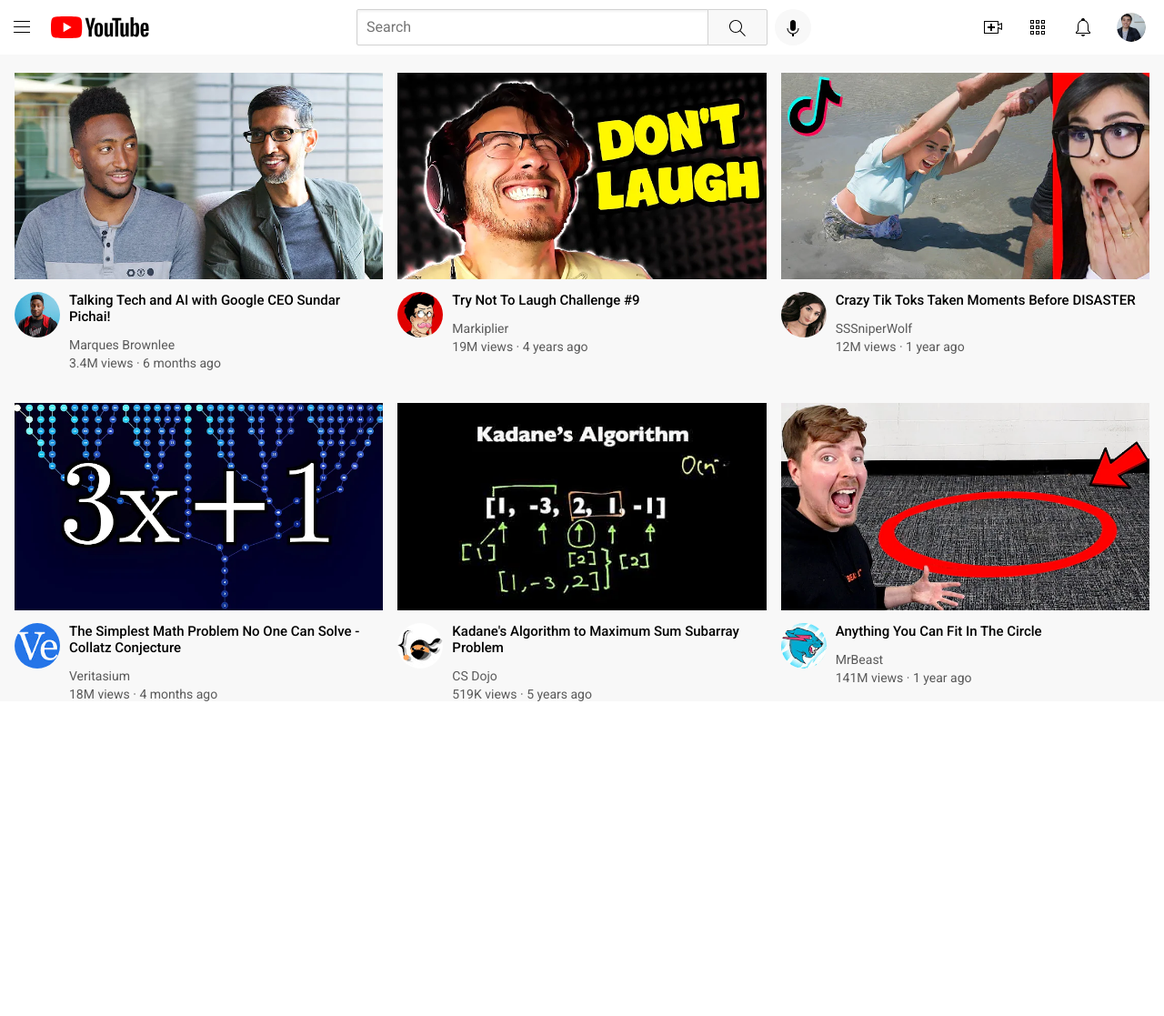
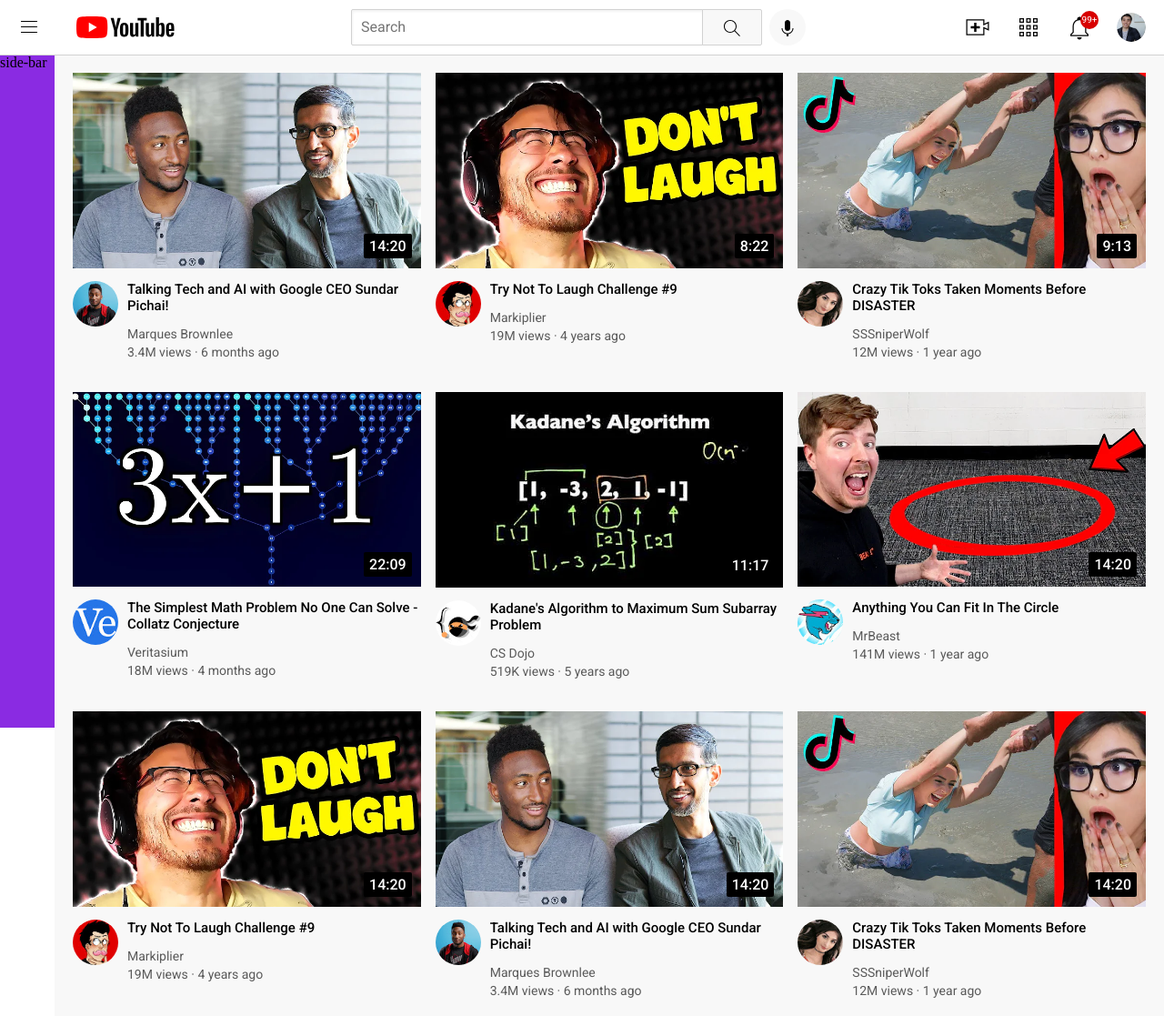
Before and after one commit to riad-safowan/html-css, a plain HTML site: page youtube-demo/youtube.html in a window 1280 px wide. Shown: the whole page at 91% size. Before the commit the page ends 800 px from the top, so only its background shows below. Drawn offline with Linux system fonts and the light colour scheme.

Commit message:
positions

```diff
--- /dev/null
+++ b/basic-html-css/CSS/position.css
@@ -0,0 +1,62 @@
+.nav-bar {
+  background-color: black;
+  color: white;
+  text-align: center;
+  position: fixed;
+  top: 0;
+  left: 0;
+  right: 0;
+  margin: 0;
+  height: 100px;
+  z-index: 1;
+}
+.side-bar {
+  background-color: rgb(96, 31, 182);
+  color: white;
+  position: fixed;
+  top: 100px;
+  left: 0;
+  bottom: 0;
+  margin: 0;
+  padding-top: 300px;
+  width: 100px;
+}
+body{
+    margin-top: 110px;
+    margin-left: 110px;
+}
+.d1 {
+  position: relative;
+  background-color: lightblue;
+  height: 200px;
+  width: 200px;
+}
+.d2 {
+  background-color: lightpink;
+  height: 2000px;
+  width: 200px;
+}
+.abs{
+  position: absolute;
+  background-color: red;
+  color: white;
+  right: 200px;
+  top: 200px;
+}
+.close-d1{
+  position: absolute;
+  top: 0;
+  right: 0;
+  color: red;
+  z-index: 1;
+}
+.time{
+  position: absolute;
+  bottom: 10px;
+  right: 10px;
+  margin: 0px;
+  color: white;
+  background-color: black;
+  padding: 3px;
+  border-radius: 3px;
+}
--- a/youtube-demo/styles/header.css
+++ b/youtube-demo/styles/header.css
@@ -5,20 +5,30 @@
   justify-content: space-between;
   background-color: white;
   align-items: center;
+  position: fixed;
+  top: 0;
+  left: 0;
+  right: 0;
+  margin: 0;
+  border-width: 0;
+  border-bottom-width: 1px;
+  border-color: rgb(210, 210, 210);
+  border-style: solid;
+  z-index: 5;
 }
 
 .left-section {
   display: flex;
   align-items: center;
   height: 100%;
+  margin-left: 10px;
 }
 .header-menu {
   height: 24px;
-  margin-left: 12px;
+  margin-left: 10px;
 }
 .header-logo {
-  margin-left: 20px;
-  margin-right: 20px;
+  margin-left: 40px;
   height: 24px;
 }
 
@@ -84,17 +94,34 @@
   margin-right: 20px;
   align-items: center;
   justify-content: space-between;
-  width: 180px;
+  width: 200px;
   flex-shrink: 0;
 }
 .icon-upload {
-  height: 24px;
+  height: 30px;
 }
 .icon-apps {
-  height: 24px;
+  height: 30px;
 }
-.icon-notification {
-  height: 24px;
+.notification {
+  position: relative;
+  margin-top: 6px;
+}
+.notification-icon {
+  height: 30px;
+}
+.notification-count {
+  position: absolute;
+  top: -4px;
+  right: -6px;
+  background-color: rgb(216, 0, 0);
+  color: white;
+  height: 16px;
+  width: 20px;
+  padding-top: 4px;
+  border-radius: 10px;
+  font-size: 10px;
+  text-align: center;
 }
 .profile-picture {
   height: 32px;
--- /dev/null
+++ b/youtube-demo/styles/sidebar.css
@@ -0,0 +1,9 @@
+.side-bar {
+  position: fixed;
+  top: 60px;
+  left: 0px;
+  bottom: 0px;
+  width: 60px;
+  background-color: blueviolet;
+  z-index: 4;
+}
--- a/youtube-demo/styles/video.css
+++ b/youtube-demo/styles/video.css
@@ -2,19 +2,34 @@
   display: grid;
   grid-template-columns: 1fr 1fr 1fr;
   background-color: rgb(248, 248, 248);
-  padding-top: 20px;
-  padding-left: 16px;
-  padding-right: 16px;
+  padding: 20px;
   column-gap: 16px;
   row-gap: 36px;
 }
+.thumbnail-container{
+  position: relative;
+}
 .thumbnails {
   width: 100%;
-  margin-bottom: 10px;
+}
+.time{
+  position: absolute;
+  right: 10px;
+  bottom: 15px;
+  margin: 0px;
+  padding-top: 4px;
+  padding-bottom: 4px;
+  padding-right: 6px;
+  padding-left: 6px;
+  background-color: black;
+  color: white;
+  border-radius: 2px;
+  font-weight: 500;
 }
 .video-info-grid {
   width: 100%;
   display: grid;
+  margin-top: 10px;
   grid-template-columns: 50px 1fr;
 }
 .video-title {
--- a/youtube-demo/youtube.css
+++ b/youtube-demo/youtube.css
@@ -5,4 +5,6 @@
 }
 body {
   margin: 0;
+  padding-top: 60px;
+  padding-left: 60px;
 }
--- a/youtube-demo/youtube.html
+++ b/youtube-demo/youtube.html
@@ -14,6 +14,7 @@
 
     <link rel="stylesheet" href="youtube.css" />
     <link rel="stylesheet" href="styles/header.css" />
+    <link rel="stylesheet" href="styles/sidebar.css" />
     <link rel="stylesheet" href="styles/video.css" />
     <title>YouTube</title>
   </head>
@@ -39,11 +40,15 @@
       <div class="right-section">
         <img class="icon-upload" src="icons/upload.svg" alt="upload" />
         <img class="icon-apps" src="icons/youtube-apps.svg" alt="apps" />
-        <img
-          class="icon-notification"
-          src="icons/notifications.svg"
-          alt="notifications"
-        />
+        <div class="notification">
+          <img
+            class="notification-icon"
+            src="icons/notifications.svg"
+            alt="notifications"
+          />
+          <p class="notification-count">99+</p>
+        </div>
+
         <img
           class="profile-picture"
           src="channel-pictures/my-channel.jpeg"
@@ -51,11 +56,13 @@
         />
       </div>
     </div>
+    <div class="side-bar">side-bar</div>
 
     <div class="video-preview-grid">
       <div class="video-preview">
-        <div>
+        <div class="thumbnail-container">
           <img class="thumbnails" src="thumbnails/thumbnail-1.webp" />
+          <p class="time">14:20</p>
         </div>
         <div class="video-info-grid">
           <div class="channel-pic">
@@ -74,8 +81,9 @@
         </div>
       </div>
       <div class="video-preview">
-        <div>
+        <div class="thumbnail-container">
           <img class="thumbnails" src="thumbnails/thumbnail-2.webp" />
+          <p class="time">8:22</p>
         </div>
         <div class="video-info-grid">
           <div class="channel-pic">
@@ -92,8 +100,9 @@
         </div>
       </div>
       <div class="video-preview">
-        <div>
+        <div class="thumbnail-container">
           <img class="thumbnails" src="thumbnails/thumbnail-3.webp" />
+          <p class="time">9:13</p>
         </div>
         <div class="video-info-grid">
           <div class="channel-pic">
@@ -112,8 +121,9 @@
         </div>
       </div>
       <div class="video-preview">
-        <div>
+        <div class="thumbnail-container">
           <img class="thumbnails" src="thumbnails/thumbnail-4.webp" />
+          <p class="time">22:09</p>
         </div>
         <div class="video-info-grid">
           <div class="channel-pic">
@@ -132,8 +142,9 @@
         </div>
       </div>
       <div class="video-preview">
-        <div>
+        <div class="thumbnail-container">
           <img class="thumbnails" src="thumbnails/thumbnail-5.webp" />
+          <p class="time">11:17</p>
         </div>
         <div class="video-info-grid">
           <div class="channel-pic">
@@ -152,8 +163,9 @@
         </div>
       </div>
       <div class="video-preview">
-        <div>
+        <div class="thumbnail-container">
           <img class="thumbnails" src="thumbnails/thumbnail-6.webp" />
+          <p class="time">14:20</p>
         </div>
         <div class="video-info-grid">
           <div class="channel-pic">
@@ -169,6 +181,67 @@
           </div>
         </div>
       </div>
+      <div class="video-preview">
+        <div class="thumbnail-container">
+          <img class="thumbnails" src="thumbnails/thumbnail-2.webp" />
+          <p class="time">14:20</p>
+        </div>
+        <div class="video-info-grid">
+          <div class="channel-pic">
+            <img
+              class="channel-picture"
+              src="channel-pictures/channel-2.jpeg"
+            />
+          </div>
+          <div class="video-info">
+            <p class="video-title">Try Not To Laugh Challenge #9</p>
+            <p class="channel-name">Markiplier</p>
+            <p class="video-stats">19M views &#183; 4 years ago</p>
+          </div>
+        </div>
+      </div>
+      <div class="video-preview">
+        <div class="thumbnail-container">
+          <img class="thumbnails" src="thumbnails/thumbnail-1.webp" />
+          <p class="time">14:20</p>
+        </div>
+        <div class="video-info-grid">
+          <div class="channel-pic">
+            <img
+              class="channel-picture"
+              src="channel-pictures/channel-1.jpeg"
+            />
+          </div>
+          <div class="video-info">
+            <p class="video-title">
+              Talking Tech and AI with Google CEO Sundar Pichai!
+            </p>
+            <p class="channel-name">Marques Brownlee</p>
+            <p class="video-stats">3.4M views &#183; 6 months ago</p>
+          </div>
+        </div>
+      </div>
+      <div class="video-preview">
+        <div class="thumbnail-container">
+          <img class="thumbnails" src="thumbnails/thumbnail-3.webp" />
+          <p class="time">14:20</p>
+        </div>
+        <div class="video-info-grid">
+          <div class="channel-pic">
+            <img
+              class="channel-picture"
+              src="channel-pictures/channel-3.jpeg"
+            />
+          </div>
+          <div class="video-info">
+            <p class="video-title">
+              Crazy Tik Toks Taken Moments Before DISASTER
+            </p>
+            <p class="channel-name">SSSniperWolf</p>
+            <p class="video-stats">12M views &#183; 1 year ago</p>
+          </div>
+        </div>
+      </div>
     </div>
   </body>
 </html>
```
Also changed, not shown: basic-html-css/HTML/position.html (added, +19 -0 lines), basic-html-css/HTML/website.html (+2 -0 lines).
